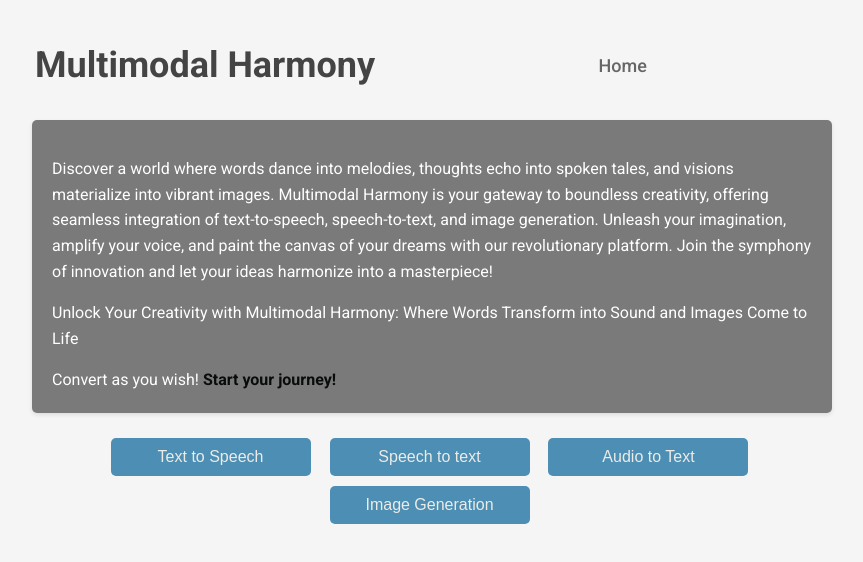
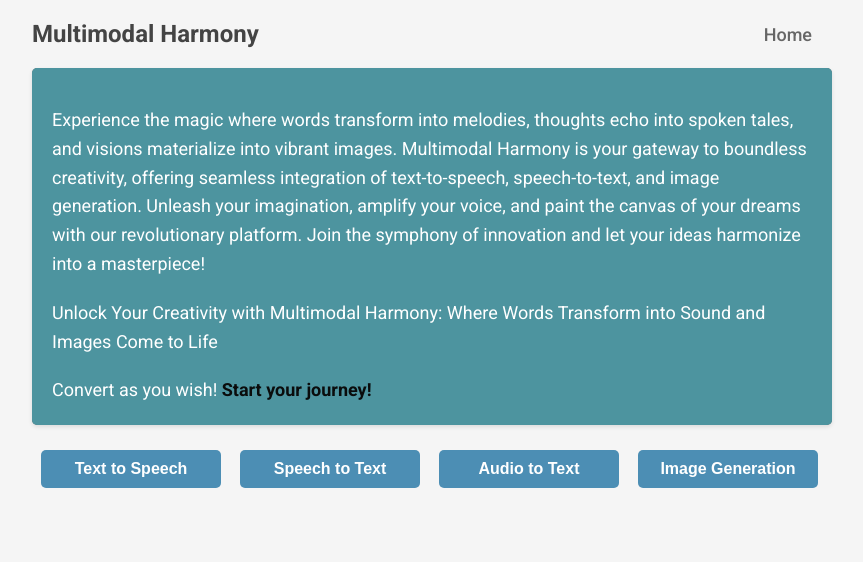
Before and after one commit to Madhu579/MultimodalHarmony, a plain HTML site: page index.html in a window 1280 px wide. Shown: the whole page, without its empty margins (208-1071 px from the left). Drawn offline with Linux system fonts and the light colour scheme.

Commit message:
Update index.html

```diff
--- a/index.html
+++ b/index.html
@@ -3,6 +3,7 @@
 <head>
     <meta charset="UTF-8">
     <meta name="viewport" content="width=device-width, initial-scale=1.0">
+    <title>Multimodal Harmony</title>
     <link rel="stylesheet" href="https://fonts.googleapis.com/css?family=Roboto:300,400,500,700&display=swap">
     <style>
         body {
@@ -12,33 +13,33 @@
             background-color: #f5f5f5;
             color: #333;
         }
-        .cont {
+        .container {
             max-width: 800px;
             margin: 0 auto;
             padding: 20px;
         }
+        .header {
+            display: flex;
+            align-items: center;
+            justify-content: space-between;
+            margin-bottom: 20px;
+        }
+        .logo {
+            font-size: 24px;
+            font-weight: 700;
+            color: #444;
+        }
         .menu {
             display: flex;
             align-items: center;
-            justify-content: center;
-            text-align: center;
-            padding-bottom: 10px;
-        }
-        .menu h1 {
-            font-size: 36px;
-            font-weight: 700;
-            color: #444;
-            flex: 1;
-            text-align: start;
-            margin-left: 3px;
         }
         .menu ul {
             list-style-type: none;
+            margin: 0;
             padding: 0;
-            flex: 1;
+            display: flex;
         }
         .menu ul li {
-            display: inline;
             margin-right: 20px;
         }
         .menu ul li a {
@@ -46,20 +47,19 @@
             color: #666;
             font-weight: 500;
             font-size: 18px;
+            border-bottom: 2px solid transparent;
+            transition: border-color 0.3s ease;
         }
         .menu ul li a:hover {
             color: #000;
+            border-color: #000;
         }
         .content {
             padding: 20px;
             border-radius: 5px;
             box-shadow: 0 2px 4px rgba(0,0,0,0.1);
             margin-bottom: 20px;
-            background-image: url('');
-            background-size: cover;
-            background-position: center;
-            position: relative;
-            overflow: hidden;
+            background-color: #4d949f;
             color: white;
         }
         .content:before {
@@ -70,12 +70,13 @@
             width: 100%;
             height: 100%;
             background-color: rgba(0, 0, 0, 0.5);
+            z-index: -1; /* Ensure the background color doesn't overlap the content */
         }
         .content p {
-            margin-bottom: 10px;
+            margin-bottom: 20px;
             line-height: 1.6;
-            position: relative;
-            z-index: 1;
+            font-size: 18px;
+            color: #fff;
         }
         .content p:last-child {
             margin-bottom: 0;
@@ -85,27 +86,12 @@
             color: #0a0c0c;
             cursor: pointer;
         }
-        .btn a{
-            color: rgb(237, 235, 230);
-        }
-        .menu ul li a,
-        .btn button a {
-            margin-left: auto;
-            text-decoration: none;
-        }
-
-        .menu ul li a:hover,
-        .btn button a:hover {
-            text-decoration: none;
-
-        }
-
         .btn {
             text-align: center;
         }
         .btn button {
             background-color: #4c8eb4;
-            min-width:200px;
+            min-width: 180px;
             margin: 5px;
             border: none;
             padding: 10px 20px;
@@ -114,22 +100,25 @@
             border-radius: 5px;
             margin-right: 10px;
             transition: background-color 0.3s ease;
+            text-decoration: none;
+            color: #fff;
+            outline: none;
         }
         .btn button:hover {
             background-color: #0056b3;
-
         }
-
-        .home:hover{
-            color: #000;
+        .btn a {
+            text-decoration: none;
+            color: #fff;
+            font-weight: bold;
+            font-size: 16px;
         }
-
         @media screen and (max-width: 600px) {
-            .cont {
+            .container {
                 padding: 10px;
             }
-            .menu h1 {
-                font-size: 28px;
+            .logo {
+                font-size: 20px;
             }
             .menu ul li {
                 margin-right: 10px;
@@ -147,6 +136,7 @@
                 margin: 10px;
                 padding: 8px 16px;
                 font-size: 14px;
+                min-width: 150px;
             }
         }
         .content {
@@ -173,24 +163,25 @@
             to { opacity: 1; }
         }
     </style>
-    <title>MULTIMODAL HARMONY</title>
 </head>
 <body>
-    <div class="cont">
-        <div class="menu">
-            <h1>Multimodal Harmony</h1>
-            <ul>
-                <li><a href="#" class="home">Home</a></li>
-            </ul>
+    <div class="container">
+        <div class="header">
+            <div class="logo">Multimodal Harmony</div>
+            <div class="menu">
+                <ul>
+                    <li><a href="#" class="home">Home</a></li>
+                </ul>
+            </div>
         </div>
         <div class="content">
-            <p>Discover a world where words dance into melodies, thoughts echo into spoken tales, and visions materialize into vibrant images. Multimodal Harmony is your gateway to boundless creativity, offering seamless integration of text-to-speech, speech-to-text, and image generation. Unleash your imagination, amplify your voice, and paint the canvas of your dreams with our revolutionary platform. Join the symphony of innovation and let your ideas harmonize into a masterpiece!</p>
+            <p>Experience the magic where words transform into melodies, thoughts echo into spoken tales, and visions materialize into vibrant images. Multimodal Harmony is your gateway to boundless creativity, offering seamless integration of text-to-speech, speech-to-text, and image generation. Unleash your imagination, amplify your voice, and paint the canvas of your dreams with our revolutionary platform. Join the symphony of innovation and let your ideas harmonize into a masterpiece!</p>
             <p>Unlock Your Creativity with Multimodal Harmony: Where Words Transform into Sound and Images Come to Life</p>
             <p>Convert as you wish! <span>Start your journey!</span></p>
         </div>
         <div class="btn">
             <button><a href="https://miniproject.pythonanywhere.com/">Text to Speech</a></button>
-            <button><a href="https://sangavi-sv.github.io/Speech_To_Text/">Speech to text</a></button>
+            <button><a href="https://sangavi-sv.github.io/Speech_To_Text/">Speech to Text</a></button>
             <button><a href="https://sangavi.pythonanywhere.com/">Audio to Text</a></button>
             <button><a href="#">Image Generation</a></button>
         </div>
```
